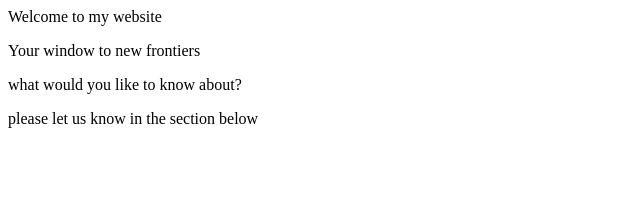
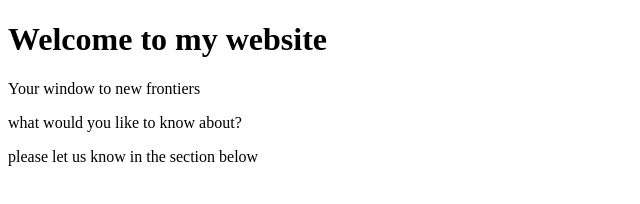
Before and after one commit to engelsource17/engelvscode, a plain HTML site: page src/index.html in a window 1280 px wide. Shown: the whole page, without its empty margins (0-640 px from the left). Drawn offline with Linux system fonts and the light colour scheme.

Commit message:
number 1

```diff
--- a/src/index.html
+++ b/src/index.html
@@ -2,7 +2,7 @@
 <html>
 <title>Random Media</title>
 <body>
-<h>Welcome to my website</h>
+<h1>Welcome to my website</h1>
 <p>Your window to new frontiers</p>
 <p>what would you like to know about?</p>
 <p>please let us know in the section below</p>
```
